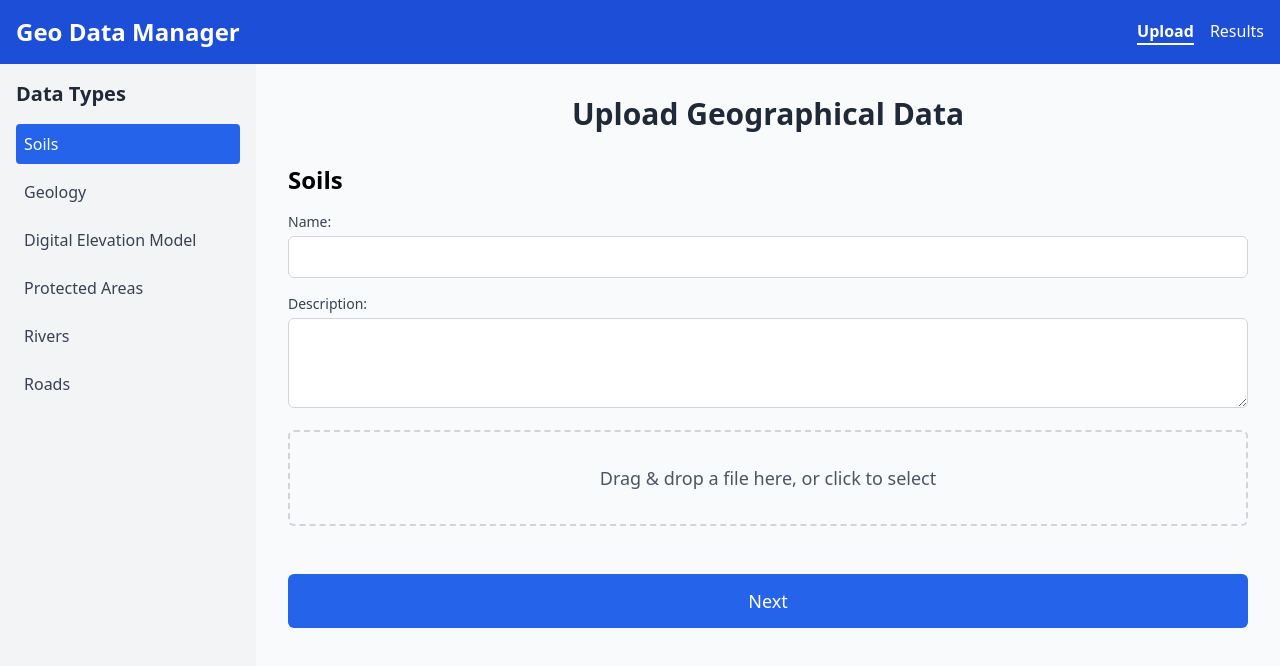
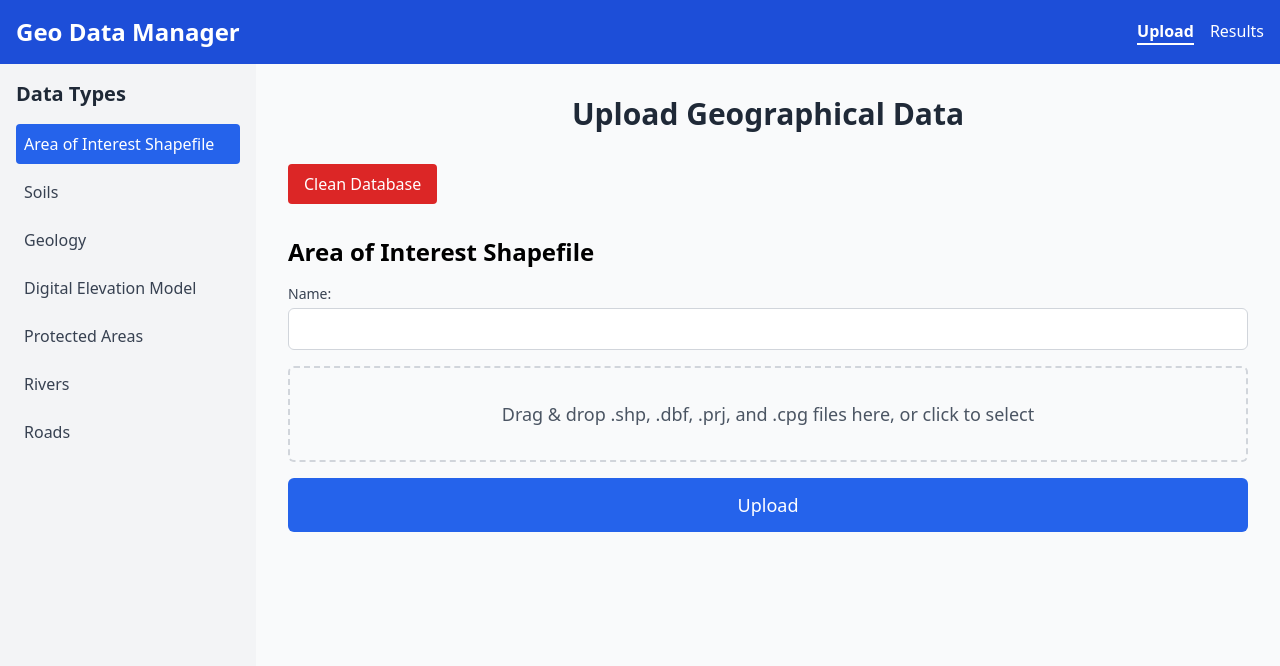
Before and after one commit to MaweuPaul/GIS-ML-WasteNetwork, a React (Vite) app in the folder FRONTEND/: page /upload in a window 1280 px wide. Shown: the top 666 px of the page. Built offline with nearby package versions, Linux system fonts and the light colour scheme.

Commit message:
update uploadPage.jsx

```diff
--- a/FRONTEND/src/PAGES/uploadPage.jsx
+++ b/FRONTEND/src/PAGES/uploadPage.jsx
@@ -4,31 +4,70 @@ import { useDropzone } from 'react-dropzone';
 import { useNavigate } from 'react-router-dom';
 import Navbar from '../components/navbar';
 import ResultsPage from '../PAGES/resultsPage';
+import shp from 'shpjs';
 
 const dataTypes = [
+  { key: 'area-of-interest', label: 'Area of Interest Shapefile' },
   { key: 'soils', label: 'Soils' },
   { key: 'geology', label: 'Geology' },
   { key: 'digitalElevationModel', label: 'Digital Elevation Model' },
-  { key: 'protectedAreas', label: 'Protected Areas' },
+  { key: 'protected-areas', label: 'Protected Areas' },
   { key: 'rivers', label: 'Rivers' },
   { key: 'roads', label: 'Roads' },
 ];
 
-const DataTypeSection = ({ dataType, data, setData }) => {
+const DataTypeSection = ({
+  dataType,
+  data,
+  setData,
+  onUpload,
+  isUploading,
+  uploadSuccess,
+}) => {
   const onDrop = useCallback(
-    (acceptedFiles) => {
+    async (acceptedFiles) => {
+      try {
+        const filesObject = {};
+        for (const file of acceptedFiles) {
+          const extension = file.name.split('.').pop().toLowerCase();
+          if (['shp', 'dbf', 'prj', 'cpg'].includes(extension)) {
+            filesObject[extension] = await file.arrayBuffer();
+          }
+        }
+
+        if (!filesObject.shp) {
+          throw new Error('SHP file is required');
+        }
+
+        const geojson = await shp(filesObject);
+        console.log('Files object:', Object.keys(filesObject));
+        console.log('Converted GeoJSON:', geojson);
+        console.log('GeoJSON type:', geojson.type);
+        console.log(
+          'Number of features:',
+          geojson.features ? geojson.features.length : 'N/A'
+        );
         setData((prevData) => ({
           ...prevData,
           [dataType.key]: {
             ...prevData[dataType.key],
-          file: acceptedFiles[0],
+            files: acceptedFiles,
+            geojson: geojson,
           },
         }));
+      } catch (error) {
+        console.error('Error converting shapefile to GeoJSON:', error);
+        alert('Error converting shapefile to GeoJSON. Please try again.');
+      }
     },
     [dataType.key, setData]
   );
 
-  const { getRootProps, getInputProps, isDragActive } = useDropzone({ onDrop });
+  const { getRootProps, getInputProps, isDragActive } = useDropzone({
+    onDrop,
+    accept: undefined,
+    multiple: true,
+  });
 
   return (
     <div className="mb-12">
@@ -53,26 +92,6 @@ const DataTypeSection = ({ dataType, data, setData }) => {
           required
         />
       </div>
-      <div className="mt-4">
-        <label className="block text-sm font-medium text-gray-700 mb-1">
-          Description:
-        </label>
-        <textarea
-          value={data[dataType.key].description}
-          onChange={(e) =>
-            setData((prevData) => ({
-              ...prevData,
-              [dataType.key]: {
-                ...prevData[dataType.key],
-                description: e.target.value,
-              },
-            }))
-          }
-          rows="3"
-          className="w-full px-3 py-2 border border-gray-300 rounded-md"
-          required
-        />
-      </div>
       <div
         {...getRootProps()}
         className={`mt-4 p-8 border-2 border-dashed rounded-md cursor-pointer ${
@@ -81,18 +100,37 @@ const DataTypeSection = ({ dataType, data, setData }) => {
       >
         <input {...getInputProps()} />
         <p className="text-center text-lg text-gray-600">
-          {data[dataType.key].file
-            ? data[dataType.key].file.name
-            : 'Drag & drop a file here, or click to select'}
+          {data[dataType.key].files
+            ? `${data[dataType.key].files.length} files selected`
+            : `Drag & drop .shp, .dbf, .prj, and .cpg files here, or click to select`}
         </p>
       </div>
+      <button
+        onClick={() => onUpload(dataType.key)}
+        disabled={isUploading || uploadSuccess}
+        className={`mt-4 w-full py-3 px-4 border border-transparent rounded-md text-lg font-medium text-white
+          ${
+            isUploading
+              ? 'bg-blue-400 cursor-not-allowed'
+              : uploadSuccess
+              ? 'bg-green-500 cursor-not-allowed'
+              : 'bg-blue-600 hover:bg-blue-700 focus:outline-none focus:ring-2 focus:ring-offset-2 focus:ring-blue-500'
+          }`}
+      >
+        {isUploading
+          ? 'Uploading...'
+          : uploadSuccess
+          ? 'Uploaded Successfully'
+          : 'Upload'}
+      </button>
     </div>
   );
 };
+
 const Sidebar = ({ activeSection, setActiveSection, data }) => {
   const isComplete = (type) => {
     const section = data[type.key];
-    return section.name && section.description && section.file;
+    return section.name && section.files;
   };
 
   return (
@@ -118,80 +156,112 @@ const Sidebar = ({ activeSection, setActiveSection, data }) => {
     </nav>
   );
 };
+
 const UploadPage = () => {
   const [data, setData] = useState(
     dataTypes.reduce(
       (acc, type) => ({
         ...acc,
-        [type.key]: { name: '', description: '', file: null },
+        [type.key]: { name: '', files: null, geojson: null },
       }),
       {}
     )
   );
   const [message, setMessage] = useState('');
-  const [isLoading, setIsLoading] = useState(false);
+  const [isUploading, setIsUploading] = useState(false);
+  const [uploadSuccess, setUploadSuccess] = useState({});
   const [activeSection, setActiveSection] = useState(dataTypes[0].key);
   const [activePage, setActivePage] = useState('upload');
 
-  const handleUpload = async () => {
-    const incompleteSection = dataTypes.find((type) => {
-      const section = data[type.key];
-      return !section.name || !section.description || !section.file;
-    });
-
-    if (incompleteSection) {
-      setActiveSection(incompleteSection.key);
+  const handleUpload = async (dataTypeKey) => {
+    const section = data[dataTypeKey];
+    if (!section.name || !section.geojson) {
       setMessage(
-        `Please complete all fields for ${incompleteSection.label} before proceeding.`
+        `Please complete all fields for ${dataTypeKey} before uploading.`
       );
       return;
     }
 
-    setIsLoading(true);
-    setMessage('');
+    setIsUploading(true);
+    setMessage('Preparing upload...');
 
-    const uploadPromises = dataTypes.map((type) => {
-      const formData = new FormData();
-      formData.append('file', data[type.key].file);
-      formData.append('name', data[type.key].name);
-      formData.append('description', data[type.key].description);
+    let payload = {};
 
-      return axios.post(`http://localhost:3000/${type.key}s`, formData, {
-        headers: { 'Content-Type': 'multipart/form-data' },
-      });
-    });
+    if (dataTypeKey === 'soils') {
+      payload = {
+        name: section.name,
+        features: section.geojson,
+      };
+    } else {
+      payload = {
+        name: section.name,
+        geojson: section.geojson,
+      };
+    }
+
+    let url = `http://localhost:3000/api/${dataTypeKey}`;
+    console.log('Uploading data type:', dataTypeKey);
+    console.log('Payload:', JSON.stringify(payload, null, 2));
 
     try {
-      await Promise.all(uploadPromises);
-      setMessage('All data uploaded successfully!');
+      setMessage('Sending request to server...');
+      const response = await axios.post(url, payload, {
+        headers: { 'Content-Type': 'application/json' },
+      });
+      console.log('Server response:', response.data);
+      setMessage(`${dataTypeKey} data uploaded successfully!`);
+      setUploadSuccess((prev) => ({ ...prev, [dataTypeKey]: true }));
+
+      // Move to the next section
+      const currentIndex = dataTypes.findIndex(
+        (type) => type.key === dataTypeKey
+      );
+      if (currentIndex < dataTypes.length - 1) {
+        setActiveSection(dataTypes[currentIndex + 1].key);
+      }
+    } catch (error) {
+      console.error('Upload error:', error);
+      if (error.response) {
+        console.error('Error response:', error.response.data);
+      } else if (error.request) {
+        console.error('No response received:', error.request);
+      } else {
+        console.error('Error setting up request:', error.message);
+      }
+      setMessage(`Error uploading ${dataTypeKey} data: ${error.message}`);
+    } finally {
+      setIsUploading(false);
+    }
+  };
+  const handleCleanDatabase = async () => {
+    try {
+      setMessage('Cleaning database...');
+      const responses = await Promise.all([
+        axios.delete('http://localhost:3000/api/rivers/deleteAll'),
+        axios.delete('http://localhost:3000/api/protected-areas/deleteAll'),
+        // Add more delete requests for other data types here
+      ]);
+      const totalDeleted = responses.reduce(
+        (sum, response) => sum + response.data.count,
+        0
+      );
+      setMessage(`Database cleaned. ${totalDeleted} items deleted.`);
+      // Reset state
       setData(
         dataTypes.reduce(
           (acc, type) => ({
             ...acc,
-            [type.key]: { name: '', description: '', file: null },
+            [type.key]: { name: '', files: null, geojson: null },
           }),
           {}
         )
       );
+      setUploadSuccess({});
     } catch (error) {
-      setMessage('Error uploading one or more files. Please try again.');
-      console.error('Upload error:', error);
-    } finally {
-      setIsLoading(false);
+      console.error('Error cleaning database:', error);
+      setMessage(`Error cleaning database: ${error.message}`);
     }
   };
-
-  const handleNext = () => {
-    const currentIndex = dataTypes.findIndex(
-      (type) => type.key === activeSection
-    );
-    if (currentIndex < dataTypes.length - 1) {
-      setActiveSection(dataTypes[currentIndex + 1].key);
-    }
-  };
-
-  const isLastSection = activeSection === dataTypes[dataTypes.length - 1].key;
-
   return (
     <div className="bg-gray-50 min-h-screen">
       <Navbar activePage={activePage} setActivePage={setActivePage} />
@@ -207,6 +277,12 @@ const UploadPage = () => {
               <h1 className="text-3xl font-bold mb-8 text-center text-gray-800">
                 Upload Geographical Data
               </h1>
+              <button
+                onClick={handleCleanDatabase}
+                className="mb-8 py-2 px-4 bg-red-600 text-white rounded hover:bg-red-700 focus:outline-none focus:ring-2 focus:ring-red-500 focus:ring-opacity-50"
+              >
+                Clean Database
+              </button>
               {dataTypes.map((type) => (
                 <div
                   key={type.key}
@@ -217,28 +293,17 @@ const UploadPage = () => {
                     dataType={type}
                     data={data}
                     setData={setData}
+                    onUpload={handleUpload}
+                    isUploading={isUploading}
+                    uploadSuccess={uploadSuccess[type.key]}
                   />
                 </div>
               ))}
-              <button
-                onClick={isLastSection ? handleUpload : handleNext}
-                disabled={isLoading}
-                className={`w-full py-3 px-4 border border-transparent rounded-md text-lg font-medium text-white ${
-                  isLoading
-                    ? 'bg-blue-400 cursor-not-allowed'
-                    : 'bg-blue-600 hover:bg-blue-700 focus:outline-none focus:ring-2 focus:ring-offset-2 focus:ring-blue-500'
-                }`}
-              >
-                {isLoading
-                  ? 'Processing...'
-                  : isLastSection
-                  ? 'Upload All Data'
-                  : 'Next'}
-              </button>
               {message && (
                 <p
                   className={`mt-4 text-lg ${
-                    message.includes('successfully')
+                    message.includes('successfully') ||
+                    message.includes('deleted')
                       ? 'text-green-600'
                       : 'text-red-600'
                   }`}
```
Lines whose indentation alone changed are shown as unchanged.
